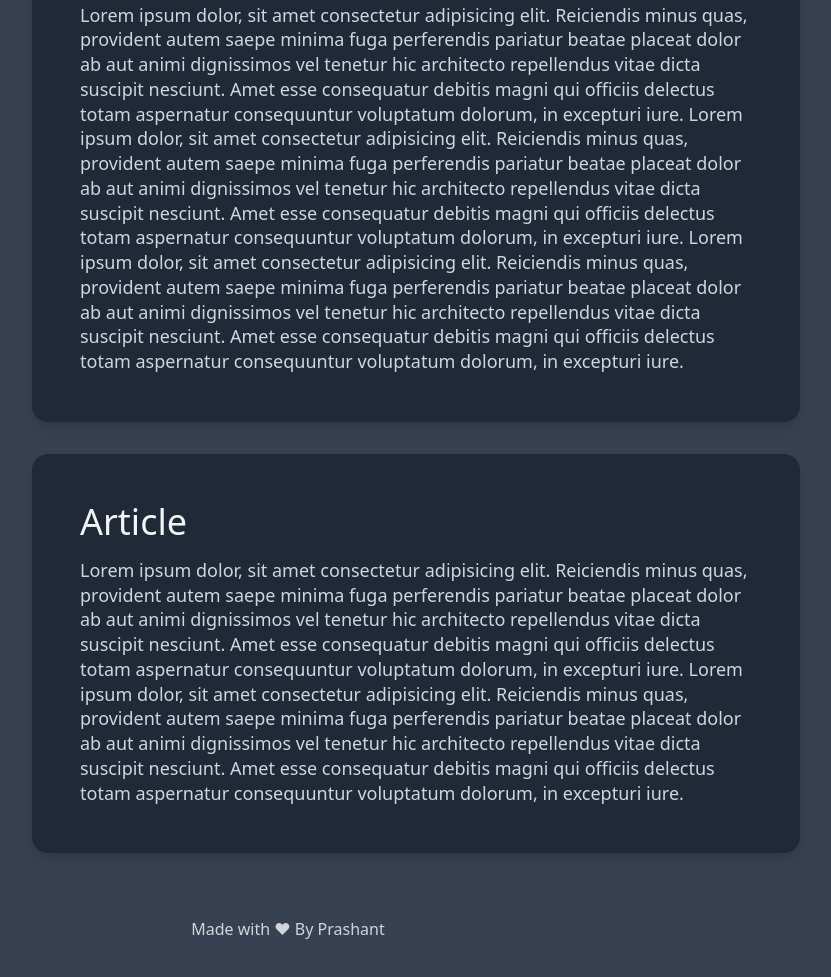
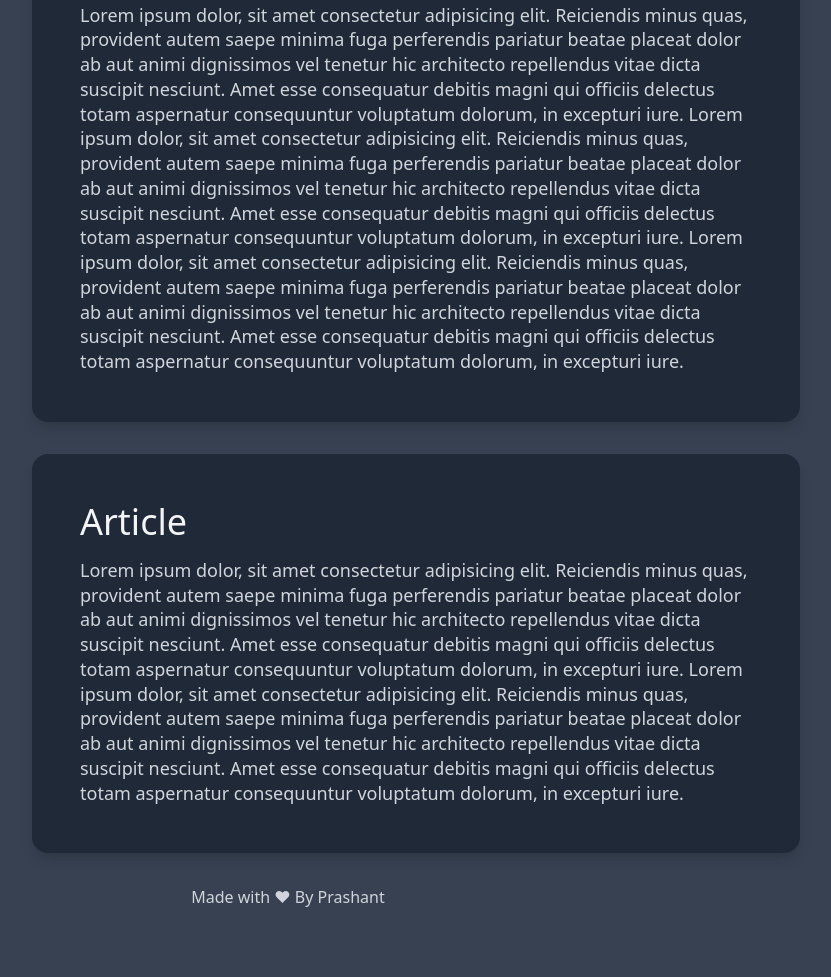
Before and after one commit to prashant1k99/portfolio-static, a website built with Vite: page index.html in a window 1280 px wide. Shown: the part 2008-2985 px from the top of the page, without its empty margins (352-1183 px from the left). Built offline with nearby package versions, Linux system fonts and the light colour scheme.

Commit message:
Removed unnecessary padding

```diff
--- a/index.html
+++ b/index.html
@@ -812,7 +812,7 @@
 					</div>
 
 					<!-- Credit Section -->
-					<footer class="text-center mt-16">Made with ❤ By Prashant</footer>
+					<footer class="text-center mt-8">Made with ❤ By Prashant</footer>
 				</div>
 			</div>
 		</div>
```
